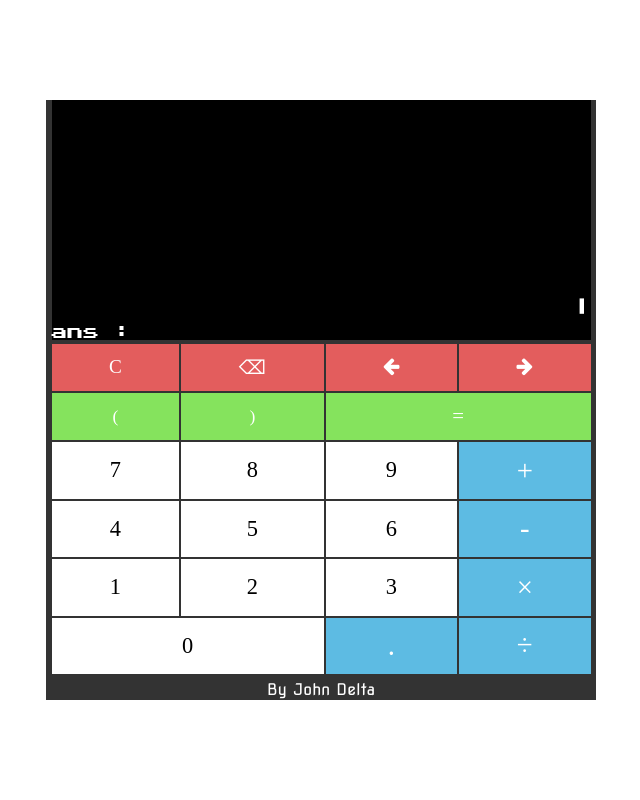
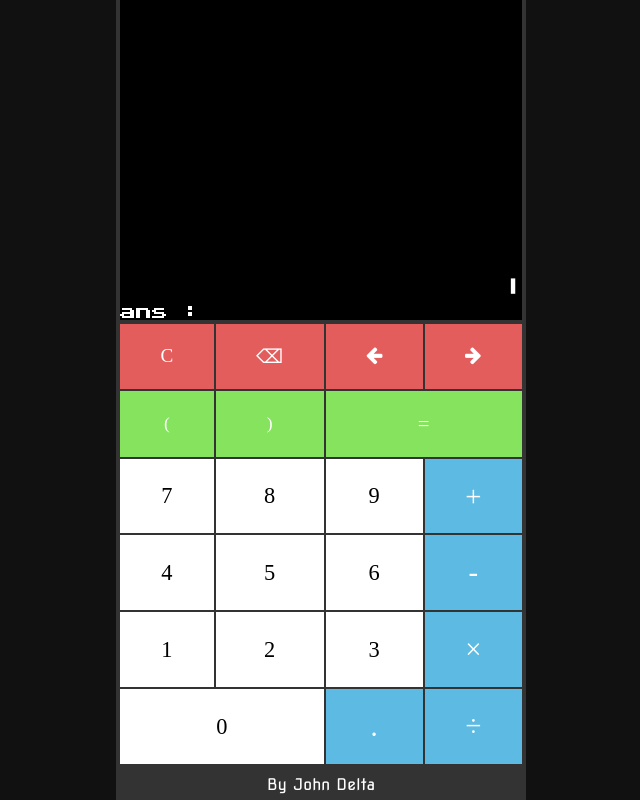
Before and after one commit to JohnDelta/react-calculator, a React (Create React App) app: page / in a window 1280 px wide. Shown: the whole page, without its empty margins (319-959 px from the left). Built offline with nearby package versions, Linux system fonts and the light colour scheme; a web font is replaced by a local one.

Commit message:
Fixed responsiveness

```diff
--- a/src/App.css
+++ b/src/App.css
@@ -11,6 +11,7 @@
 	width : 100vw;
 	max-width : 410px;
 	height : 100vh;
+	min-height : 500px;
 	display : grid;
 	grid-template-columns : 98%;
 	grid-template-rows : 40% 55% auto;
@@ -21,10 +22,7 @@
 
 @media only screen and (min-width : 768px) {
 	.App {
-		min-width : 550px;
-		min-height : 600px;
-		width : 60vw;
-		height : 70vh;
+		max-height : 900px;
 	}
 }
 
@@ -98,10 +96,10 @@
 	-o-transition-duration : .3s;
 	transition-duration : .3s;
 
-	-webkit-transform : scale(.8);
-	-moz-transform : scale(.8);
-	-o-transform : scale(.8);
-	transform : scale(.8);
+	-webkit-transform : scale(.9);
+	-moz-transform : scale(.9);
+	-o-transform : scale(.9);
+	transform : scale(.9);
 }
 
 .Numpad button i {
--- a/src/index.css
+++ b/src/index.css
@@ -1,4 +1,5 @@
 body {
+	min-height : 500px;
 	margin: 0;
 	font-family: -apple-system, BlinkMacSystemFont, "Segoe UI", "Roboto", "Oxygen",
 	"Ubuntu", "Cantarell", "Fira Sans", "Droid Sans", "Helvetica Neue",
@@ -12,4 +13,5 @@ body {
 	justify-items : center;
 	align-content : center;
 	align-items : center;
+	background-color : #111111;
 }
```
Lines whose indentation alone changed are shown as unchanged.
